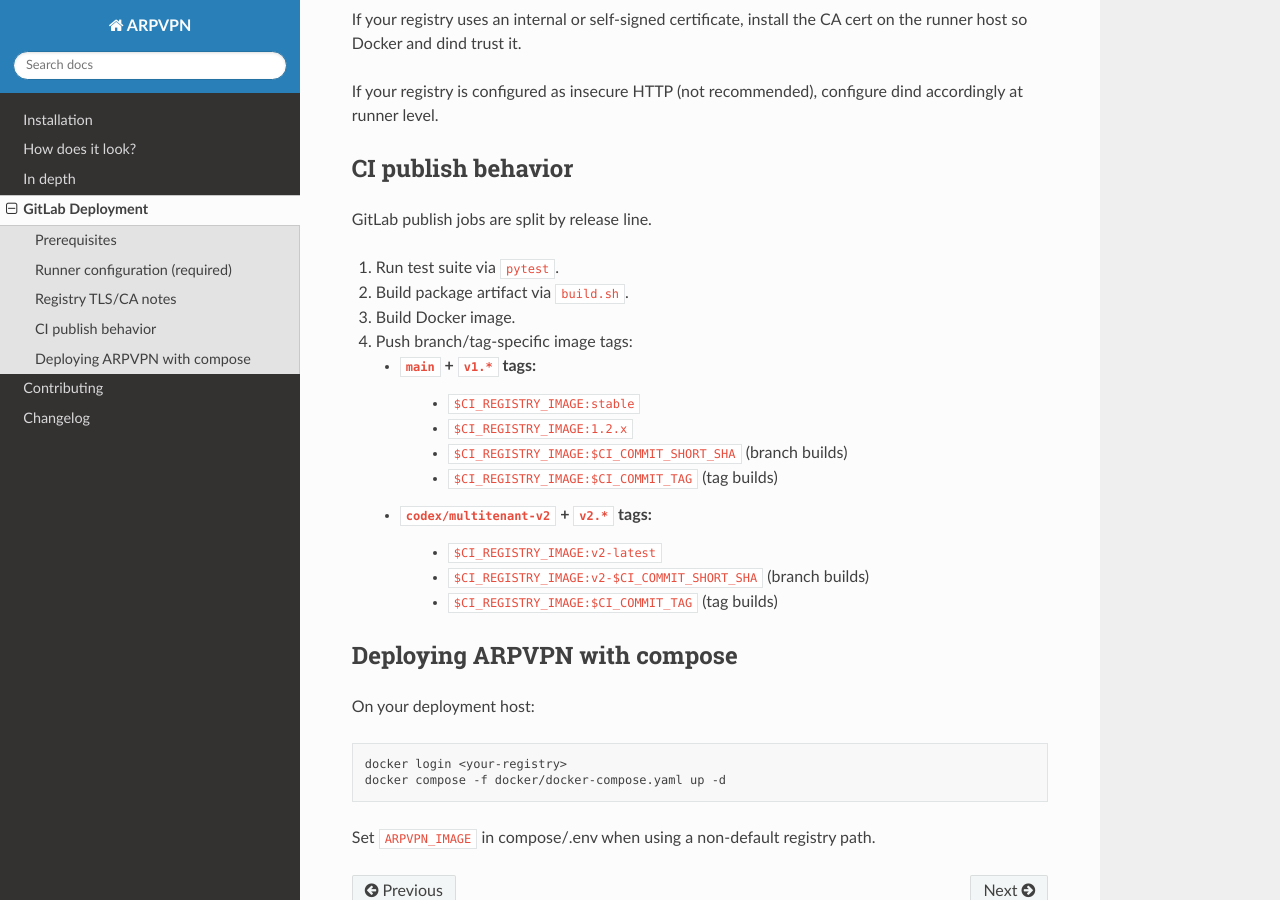
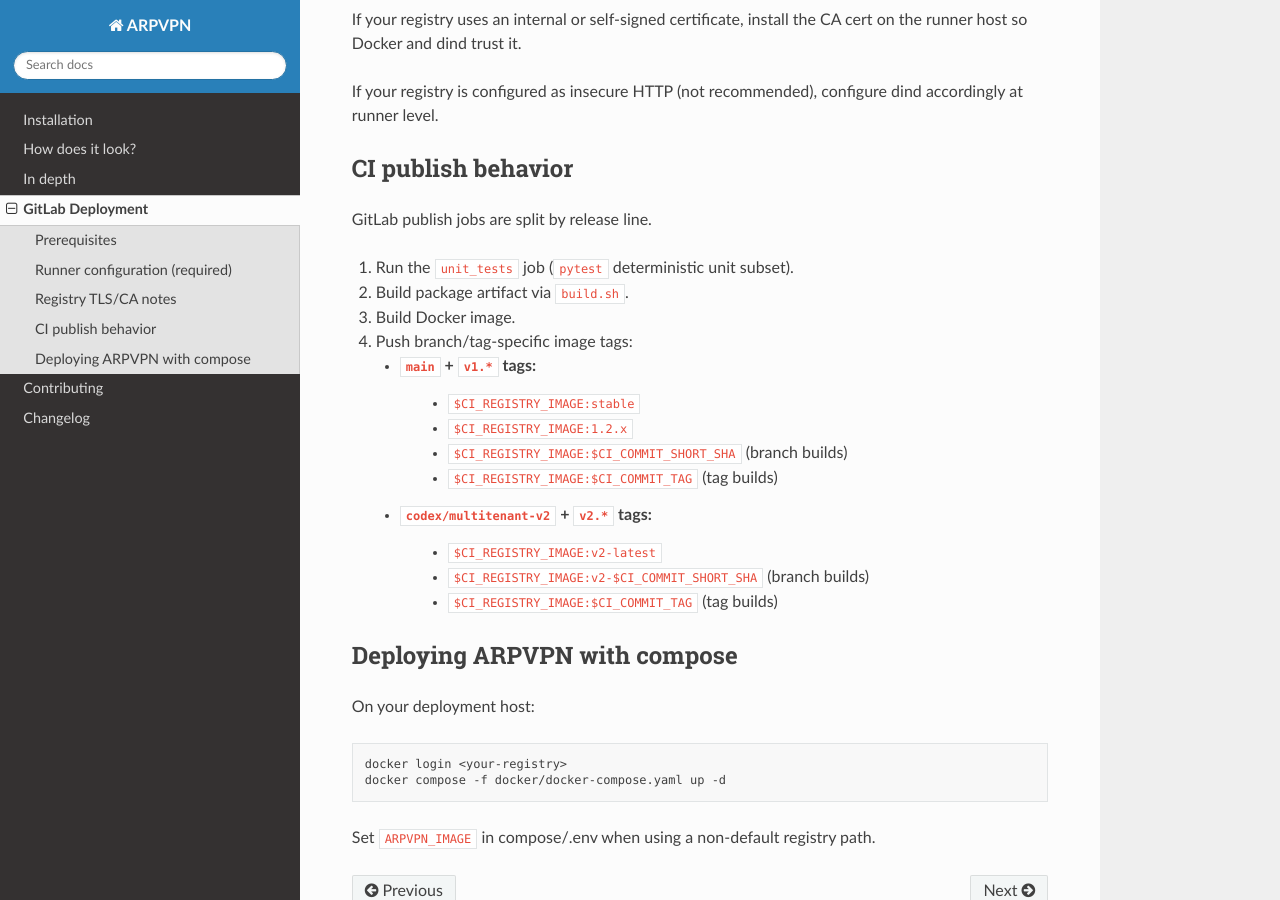
Before and after one commit to arphost-com/ARPVPN, a Sphinx documentation site: the page built from docs/source/gitlab-deployment.rst, in a window 1280 px wide and 900 px high, scrolled down 824 px. Built offline with Sphinx 7.4.7 and the Read the Docs theme 3.1.0, drawn with Linux system fonts in a browser that asks for light colours.

Commit message:
ci: gate registry publish on deterministic unit test job

```diff
--- a/docs/source/gitlab-deployment.rst
+++ b/docs/source/gitlab-deployment.rst
@@ -43,7 +43,7 @@
 
 GitLab publish jobs are split by release line.
 
-1. Run test suite via ``pytest``.
+1. Run the ``unit_tests`` job (``pytest`` deterministic unit subset).
 2. Build package artifact via ``build.sh``.
 3. Build Docker image.
 4. Push branch/tag-specific image tags:
```
Also changed, not shown: README.md (+1 -1 lines), .gitlab-ci.yml.
